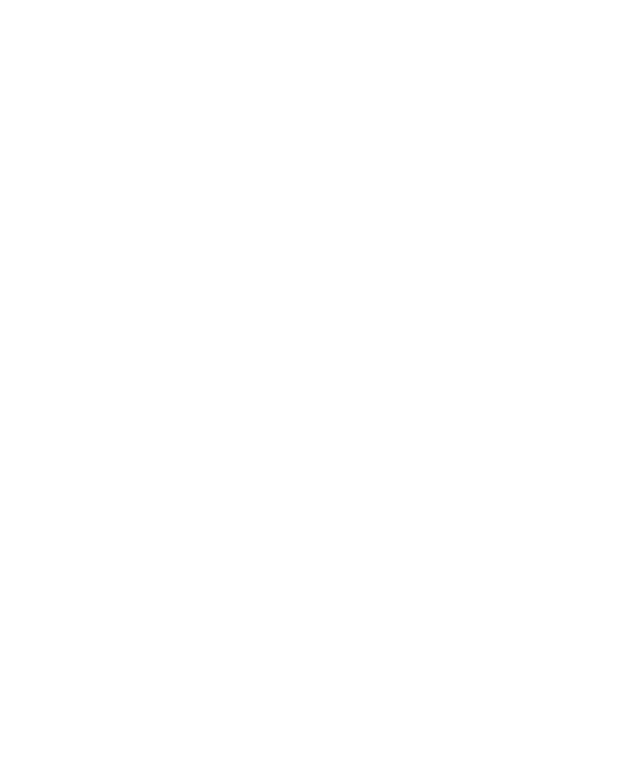
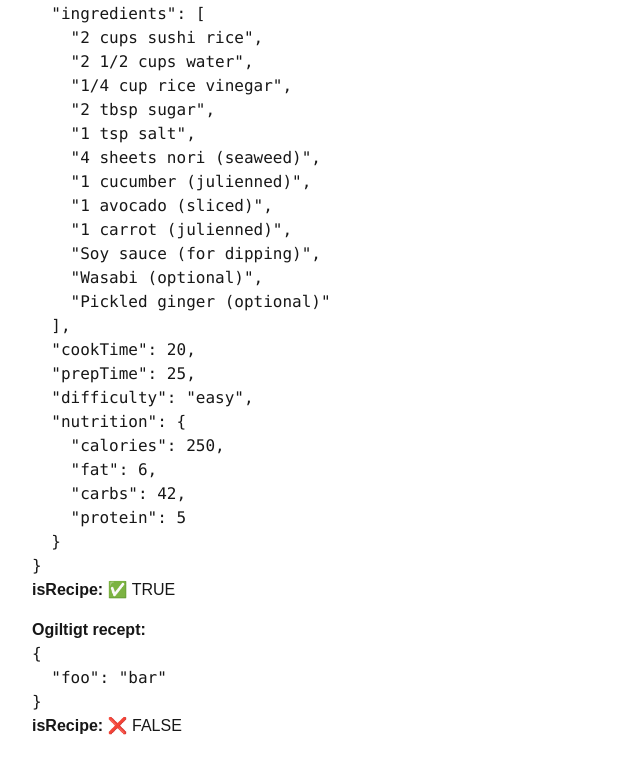
Before and after one commit to juliberglund/workshop-ai-website, a Next.js app: page /typeguard-test in a window 1280 px wide. Before the commit this address had no page. Shown: the part 438-1208 px from the top of the page, without its empty margins (0-640 px from the left). Before the commit the page ends 800 px from the top, so only its background shows below. Built offline with nearby package versions, Linux system fonts and the light colour scheme.

Commit message:
added readme description and testing

```diff
--- /dev/null
+++ b/src/app/typeguard-test/page.tsx
@@ -0,0 +1,32 @@
+"use client";
+
+import { isRecipe } from "@/types/validation";
+import dummyRecipe from "@/data/dummyRecipe.json";
+
+export default function TypeGuardTestPage() {
+  // Ett giltigt "recept" från dummyRecipe.json
+  const validRecipe = dummyRecipe;
+
+  // Ett ogiltigt "recept"
+  const invalidRecipe = { foo: "bar" };
+
+  return (
+    <div className="p-8">
+      <h1 className="text-2xl font-bold mb-4">Testa isRecipe Type Guard</h1>
+      <div className="mb-4">
+        <h2 className="font-semibold">Giltigt recept (dummyRecipe):</h2>
+        <pre>{JSON.stringify(validRecipe, null, 2)}</pre>
+        <p>
+          <b>isRecipe:</b> {isRecipe(validRecipe) ? "✅ TRUE" : "❌ FALSE"}
+        </p>
+      </div>
+      <div>
+        <h2 className="font-semibold">Ogiltigt recept:</h2>
+        <pre>{JSON.stringify(invalidRecipe, null, 2)}</pre>
+        <p>
+          <b>isRecipe:</b> {isRecipe(invalidRecipe) ? "✅ TRUE" : "❌ FALSE"}
+        </p>
+      </div>
+    </div>
+  );
+}
```
Also changed, not shown: 2 other files (tests, documents, lock files or other folders).
